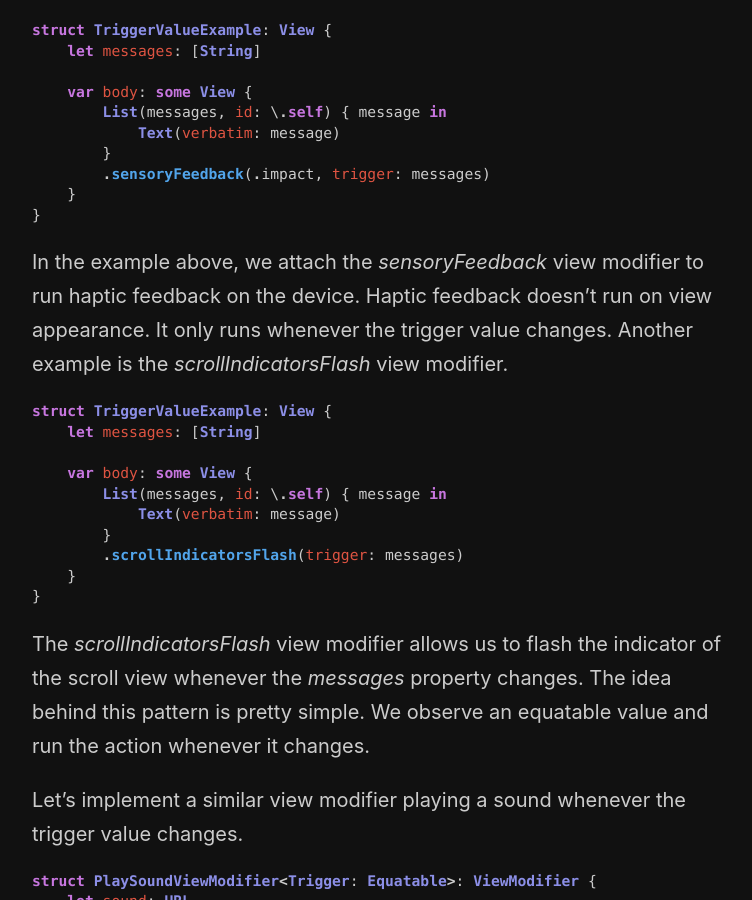
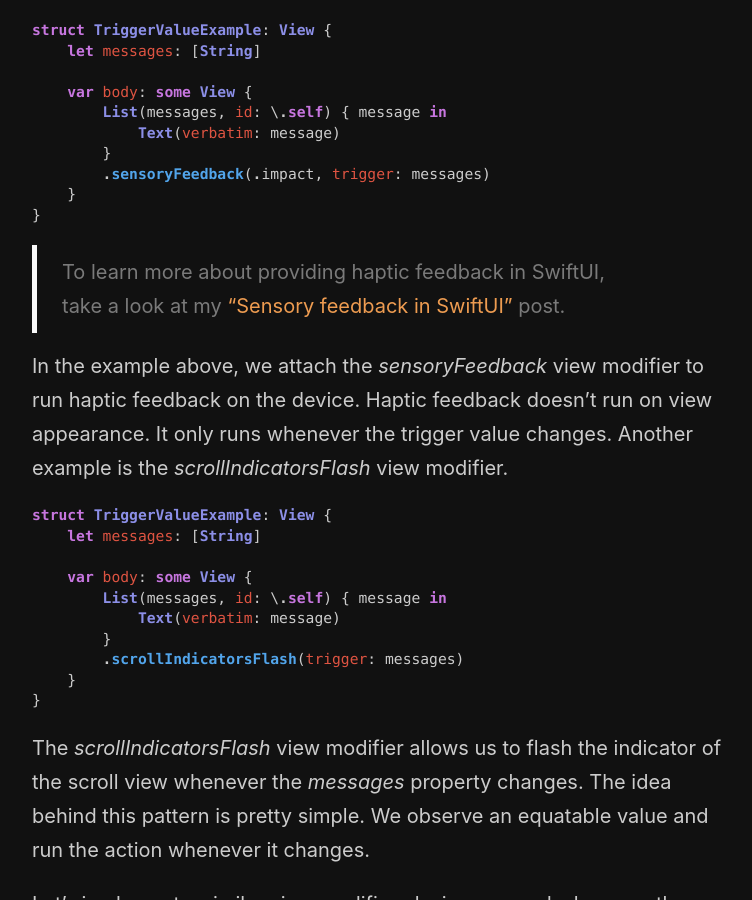
Before and after one commit to mecid/mecid.github.io, a Jekyll site: the page built from _posts/2024-04-02-trigger-value-pattern-in-swiftui.md, in a window 1280 px wide and 900 px high, scrolled down 777 px. Shown: the whole window, without its empty margins (258-1010 px from the left). Built offline with Jekyll 4.4.1, drawn with Linux system fonts in a browser that asks for light colours.

Commit message:
reference post added to the trigger value pattern post

````diff
--- a/_posts/2024-04-02-trigger-value-pattern-in-swiftui.md
+++ b/_posts/2024-04-02-trigger-value-pattern-in-swiftui.md
@@ -22,6 +22,8 @@ struct TriggerValueExample: View {
     }
 }
 ```
+
+> To learn more about providing haptic feedback in SwiftUI, take a look at my ["Sensory feedback in SwiftUI"](/2023/10/10/sensory-feedback-in-swiftui/) post.
 
 In the example above, we attach the *sensoryFeedback* view modifier to run haptic feedback on the device. Haptic feedback doesn't run on view appearance. It only runs whenever the trigger value changes. Another example is the *scrollIndicatorsFlash* view modifier.
 
````
